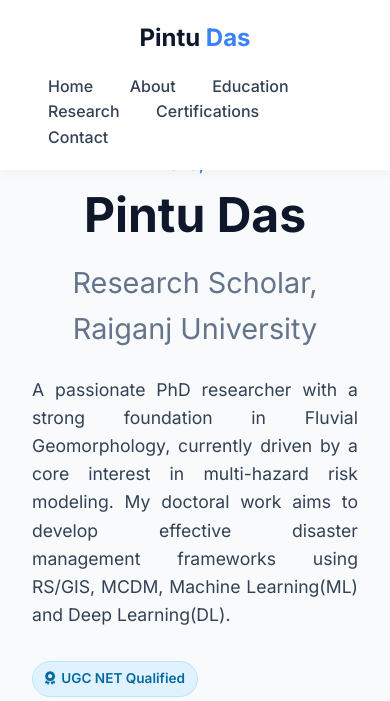
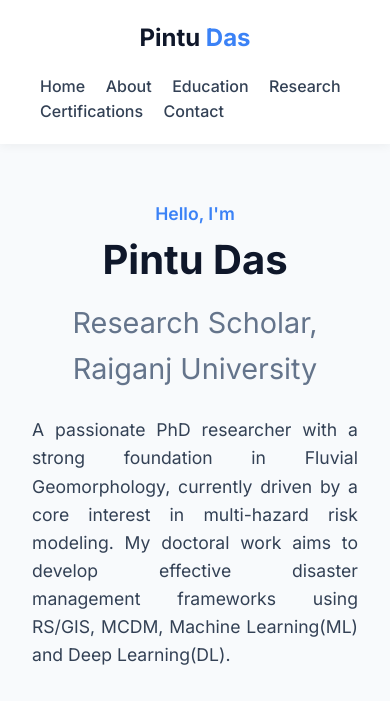
Before and after one commit to dpintu240/Portfolio, a plain HTML site: page index.html in a window 390 px wide. Shown: the top 701 px of the page. Drawn offline with Linux system fonts and the light colour scheme.

```diff
--- a/index.html
+++ b/index.html
@@ -513,12 +513,12 @@
 
         /* Responsive */
         @media (max-width: 992px) {
-            .hero {
+            .hero, #home {
                 flex-direction: column;
                 text-align: center;
-                padding-top: 150px;
+                padding-top: 100px;
             }
-            .hero p {
+            .hero p, #home p {
                 margin: 0 auto 2rem;
             }
             .social-links {
@@ -539,10 +539,10 @@
                 gap: 1rem;
             }
             nav a {
-                margin: 0 1rem;
+                margin: 0 0.5rem;
             }
-            .hero h1 {
-                font-size: 3rem;
+            .hero h1, #home h1 {
+                font-size: 2.5rem; /* মোবাইল স্ক্রিনের জন্য ফন্ট সাইজ একটু ছোট করা হলো যাতে লাইনে থাকে */
             }
         }
     </style>
```
